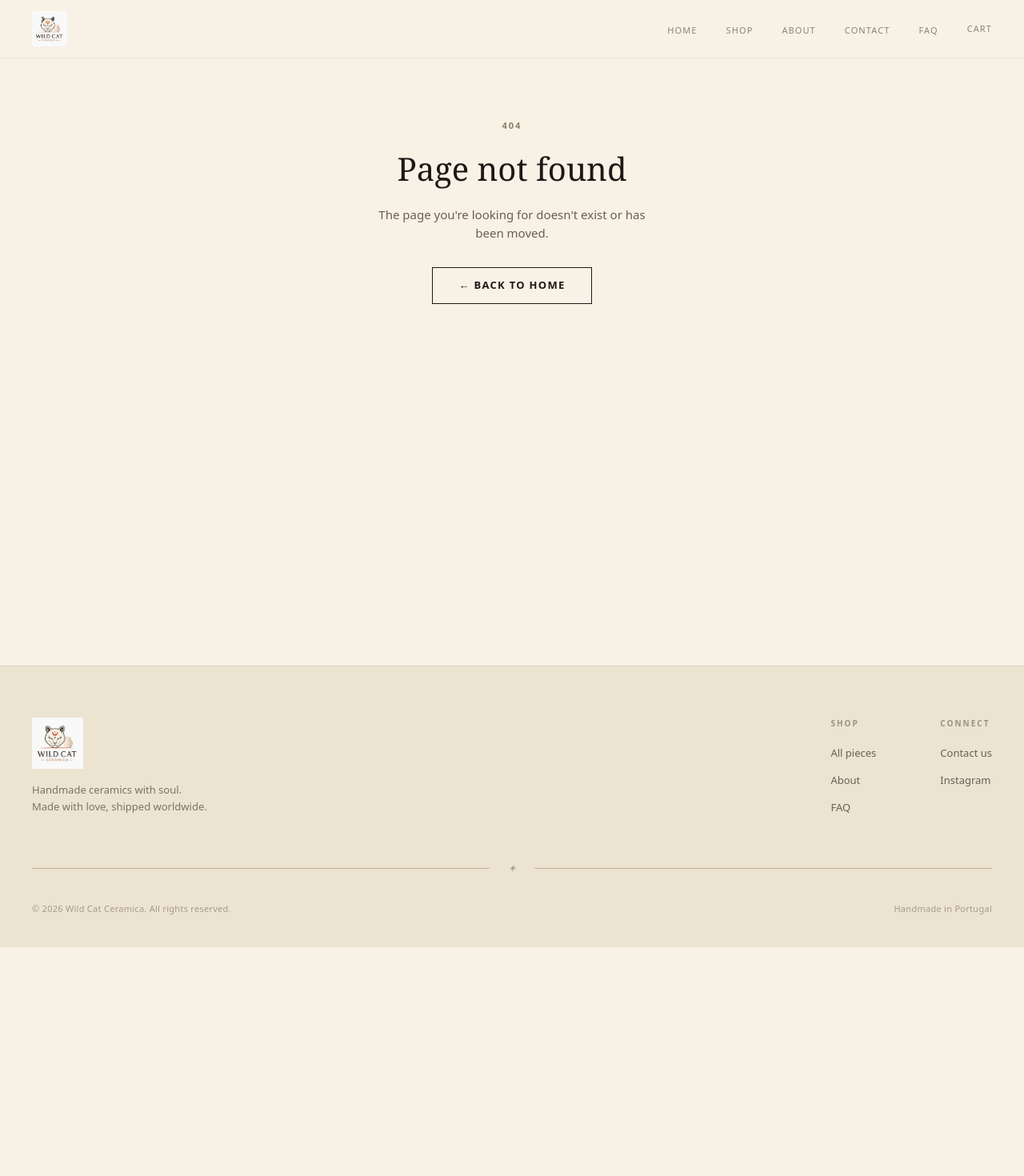
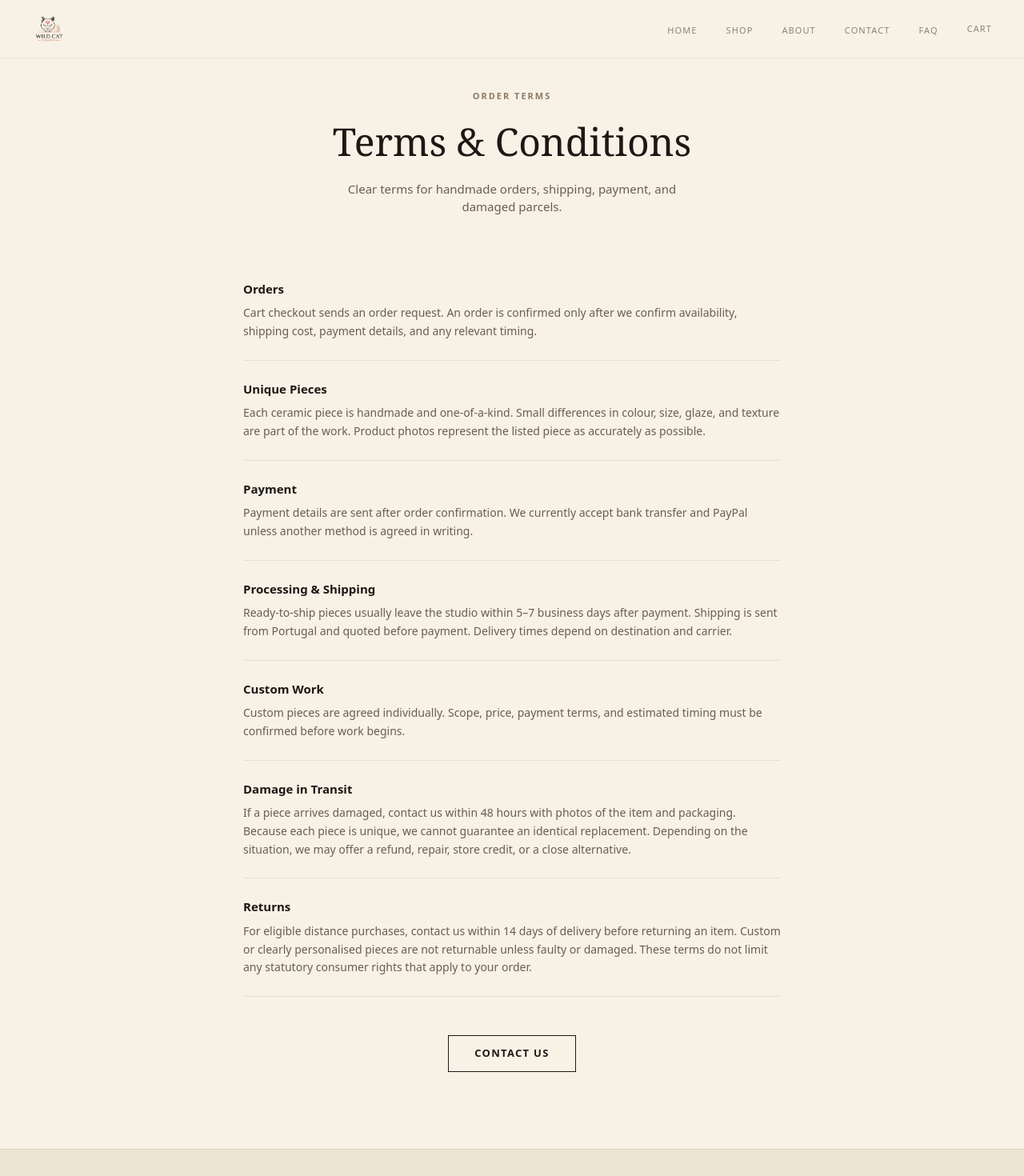
Before and after one commit to umbranian0/wil_cat_front, a Next.js app: page /terms in a window 1280 px wide. Before the commit this address had no page. Shown: the top 1470 px of the page at 80% size. Before the commit the page ends 1184 px from the top, so only its background shows below. Built offline with nearby package versions, Linux system fonts and the light colour scheme.

Commit message:
change logo and order settings

```diff
--- a/app/faq/page.js
+++ b/app/faq/page.js
@@ -1,24 +1,24 @@
 export const metadata = {
   title: 'FAQ — Wild Cat Ceramic',
-  description: 'Frequently asked questions about shipping, care, and ordering from Wild Cat Ceramic.',
+  description: 'Frequently asked questions about orders, shipping, and care.',
 };
 
 const faqs = [
   {
     question: 'How do I place an order?',
-    answer: 'Browse our collection, add items to your cart, and checkout via WhatsApp or email. We will confirm availability and shipping costs before you make any payment.',
+    answer: 'Add pieces to your cart, then send the request by WhatsApp or email. We confirm availability, shipping, and payment before the order is final.',
   },
   {
     question: 'How do I pay?',
-    answer: 'After we confirm your order, we will send you payment details. We currently accept bank transfer and PayPal. A payment gateway is coming soon!',
+    answer: 'We send payment details after confirmation. Bank transfer and PayPal are currently available.',
   },
   {
     question: 'How long does shipping take?',
-    answer: 'Orders are typically shipped within 5–7 business days. Since every piece is handmade, some items may need extra time. We will keep you updated.',
+    answer: 'Ready-to-ship orders usually leave within 5–7 business days after payment. Custom timelines are confirmed separately.',
   },
   {
     question: 'Do you ship internationally?',
-    answer: 'Yes! We ship worldwide from Portugal. Shipping costs are calculated based on destination and package weight. We will let you know the exact cost before you pay.',
+    answer: 'Yes. We ship from Portugal, and shipping is quoted before payment.',
   },
   {
     question: 'Are your pieces food safe?',
@@ -26,23 +26,23 @@ const faqs = [
   },
   {
     question: 'How should I care for my ceramics?',
-    answer: 'Hand washing is recommended for all pieces to preserve the glaze. Avoid sudden temperature changes (don\'t put a cold piece in a hot oven). Most pieces are microwave safe, but check individual product details.',
+    answer: 'Hand washing is recommended. Avoid sudden temperature changes, and check each product page for specific use notes.',
   },
   {
     question: 'Can I request a custom piece?',
-    answer: 'Absolutely! We love custom orders. Contact us via email or WhatsApp with your idea and we will discuss design, size, colors, and pricing.',
+    answer: 'Yes. Send your idea by email or WhatsApp, and we will confirm scope, price, and timing before work begins.',
   },
   {
     question: 'What if my piece arrives damaged?',
-    answer: 'We pack everything with great care, but if your piece arrives damaged, contact us within 48 hours with photos. We will replace or refund the item.',
+    answer: 'Contact us within 48 hours with photos. Because each piece is unique, we may refund, repair, or discuss a close alternative rather than send an identical replacement.',
   },
   {
     question: 'Are pieces exactly like the photos?',
-    answer: 'Since every piece is handmade, slight variations in color, size, and texture are normal and part of what makes each piece special. We do our best to represent each piece accurately.',
+    answer: 'Each piece is handmade and one-of-a-kind. Product photos represent the listed piece as accurately as possible.',
   },
   {
     question: 'Do you do wholesale?',
-    answer: 'We work with select shops and galleries. Get in touch via our contact page to discuss wholesale opportunities.',
+    answer: 'We work with select shops and galleries. Contact us to discuss availability.',
   },
 ];
 
@@ -59,7 +59,7 @@ export default function FAQPage() {
             FAQ
           </h1>
           <p className="font-sans text-[15px] text-charcoal-muted max-w-[400px] mx-auto">
-            Answers to common questions about ordering, shipping, and caring for your ceramics.
+            Short answers about orders, shipping, care, and handmade pieces.
           </p>
         </div>
 
@@ -80,13 +80,13 @@ export default function FAQPage() {
         {/* CTA */}
         <div className="mt-12 text-center">
           <p className="font-sans text-[14px] text-cream-500 mb-4">
-            Still have questions?
+            Need the full order terms?
           </p>
           <a
-            href="/contact"
+            href="/terms"
             className="inline-block font-sans text-[13px] font-semibold tracking-[0.1em] uppercase text-charcoal border border-charcoal px-8 py-3 transition-all hover:bg-charcoal hover:text-cream-100"
           >
-            Contact us
+            Terms &amp; Conditions
           </a>
         </div>
       </div>
--- /dev/null
+++ b/app/terms/page.js
@@ -0,0 +1,77 @@
+export const metadata = {
+  title: 'Terms & Conditions — Wild Cat Ceramica',
+  description: 'Order, shipping, payment, and damage terms for Wild Cat Ceramica.',
+};
+
+const sections = [
+  {
+    title: 'Orders',
+    body: 'Cart checkout sends an order request. An order is confirmed only after we confirm availability, shipping cost, payment details, and any relevant timing.',
+  },
+  {
+    title: 'Unique Pieces',
+    body: 'Each ceramic piece is handmade and one-of-a-kind. Small differences in colour, size, glaze, and texture are part of the work. Product photos represent the listed piece as accurately as possible.',
+  },
+  {
+    title: 'Payment',
+    body: 'Payment details are sent after order confirmation. We currently accept bank transfer and PayPal unless another method is agreed in writing.',
+  },
+  {
+    title: 'Processing & Shipping',
+    body: 'Ready-to-ship pieces usually leave the studio within 5–7 business days after payment. Shipping is sent from Portugal and quoted before payment. Delivery times depend on destination and carrier.',
+  },
+  {
+    title: 'Custom Work',
+    body: 'Custom pieces are agreed individually. Scope, price, payment terms, and estimated timing must be confirmed before work begins.',
+  },
+  {
+    title: 'Damage in Transit',
+    body: 'If a piece arrives damaged, contact us within 48 hours with photos of the item and packaging. Because each piece is unique, we cannot guarantee an identical replacement. Depending on the situation, we may offer a refund, repair, store credit, or a close alternative.',
+  },
+  {
+    title: 'Returns',
+    body: 'For eligible distance purchases, contact us within 14 days of delivery before returning an item. Custom or clearly personalised pieces are not returnable unless faulty or damaged. These terms do not limit any statutory consumer rights that apply to your order.',
+  },
+];
+
+export default function TermsPage() {
+  return (
+    <div className="page-enter pt-28 pb-16 px-6">
+      <div className="max-w-2xl mx-auto">
+        <div className="text-center mb-14">
+          <span className="font-sans text-[11px] font-semibold tracking-[0.18em] uppercase text-cream-500 block mb-3">
+            Order terms
+          </span>
+          <h1 className="font-serif text-[clamp(36px,5vw,48px)] font-normal text-charcoal mb-3">
+            Terms &amp; Conditions
+          </h1>
+          <p className="font-sans text-[15px] text-charcoal-muted max-w-[430px] mx-auto">
+            Clear terms for handmade orders, shipping, payment, and damaged parcels.
+          </p>
+        </div>
+
+        <div className="flex flex-col">
+          {sections.map((section) => (
+            <section key={section.title} className="py-6 border-b border-charcoal/[0.08]">
+              <h2 className="font-sans text-[15px] font-semibold text-charcoal mb-2">
+                {section.title}
+              </h2>
+              <p className="font-sans text-[14px] leading-relaxed text-charcoal-muted">
+                {section.body}
+              </p>
+            </section>
+          ))}
+        </div>
+
+        <div className="mt-12 text-center">
+          <a
+            href="/contact"
+            className="inline-block font-sans text-[13px] font-semibold tracking-[0.1em] uppercase text-charcoal border border-charcoal px-8 py-3 transition-all hover:bg-charcoal hover:text-cream-100"
+          >
+            Contact us
+          </a>
+        </div>
+      </div>
+    </div>
+  );
+}
--- a/components/CartDrawer.jsx
+++ b/components/CartDrawer.jsx
@@ -116,7 +116,10 @@ export default function CartDrawer() {
               </button>
 
               <p className="font-sans text-[11px] text-cream-500 text-center mt-3 leading-relaxed">
-                We&apos;ll confirm availability and shipping costs before payment.
+                Availability and shipping are confirmed before payment.{' '}
+                <a href="/terms" className="underline hover:text-charcoal">
+                  Terms apply.
+                </a>
               </p>
             </div>
           )}
--- a/components/CartProvider.jsx
+++ b/components/CartProvider.jsx
@@ -50,7 +50,7 @@ export function CartProvider({ children }) {
       summary += `• ${item.name} × ${item.qty} — €${(item.price * item.qty).toFixed(2)}\n`;
     });
     summary += `\nTotal: €${totalPrice.toFixed(2)}`;
-    summary += '\n\nPlease let me know about availability and shipping. Thank you!';
+    summary += '\n\nPlease confirm availability, shipping, and next steps. Thank you!';
     return summary;
   }, [items, totalPrice]);
 
--- a/components/Footer.jsx
+++ b/components/Footer.jsx
@@ -11,13 +11,13 @@ export default function Footer() {
           {/* Brand */}
           <div className="flex flex-col items-start gap-4 max-w-[240px]">
             <img
-              src="/logo/imagem.png"
+              src="/logo/imagem-transparent.png"
               alt="Wild Cat Ceramica"
               className="h-16 w-auto object-contain"
             />
             <p className="font-sans text-[13px] text-charcoal/55 leading-relaxed">
               Handmade ceramics with soul.<br />
-              Made with love, shipped worldwide.
+              One-of-a-kind pieces from Portugal.
             </p>
           </div>
 
@@ -41,6 +41,11 @@ export default function Footer() {
                 <li>
                   <Link href="/faq" className="font-sans text-[13px] text-charcoal/65 hover:text-charcoal transition-colors">
                     FAQ
+                  </Link>
+                </li>
+                <li>
+                  <Link href="/terms" className="font-sans text-[13px] text-charcoal/65 hover:text-charcoal transition-colors">
+                    Terms
                   </Link>
                 </li>
               </ul>
--- a/components/Navbar.jsx
+++ b/components/Navbar.jsx
@@ -25,7 +25,7 @@ export default function Navbar() {
         {/* Logo */}
         <Link href="/" className="flex items-center flex-shrink-0">
           <img
-            src="/logo/imagem.png"
+            src="/logo/imagem-transparent.png"
             alt="Wild Cat Ceramica"
             className="h-11 w-auto object-contain"
           />
```
Also changed, not shown: data/products.json (+12 -12 lines), public/logo/imagem-transparent.png (added).
